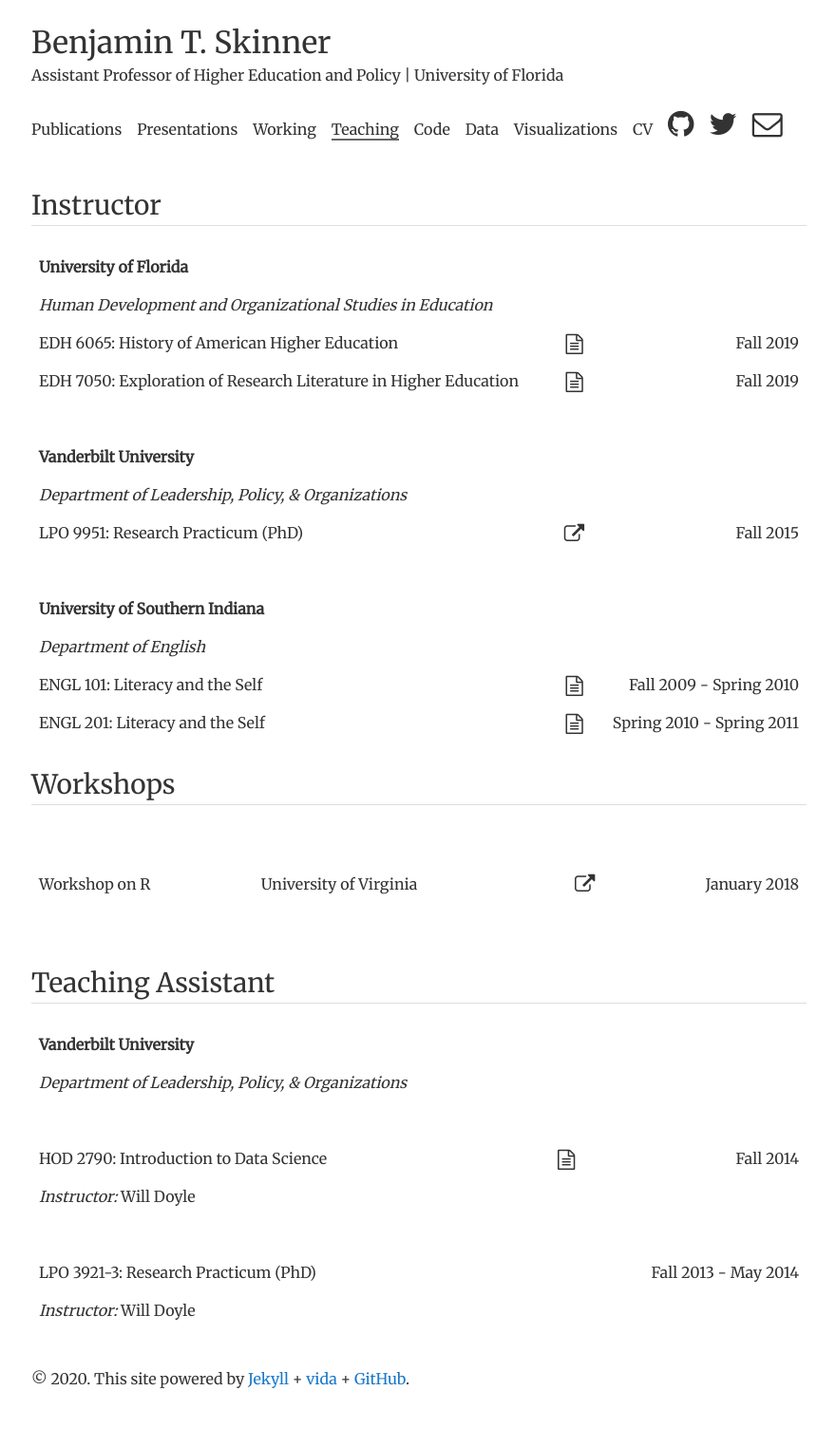
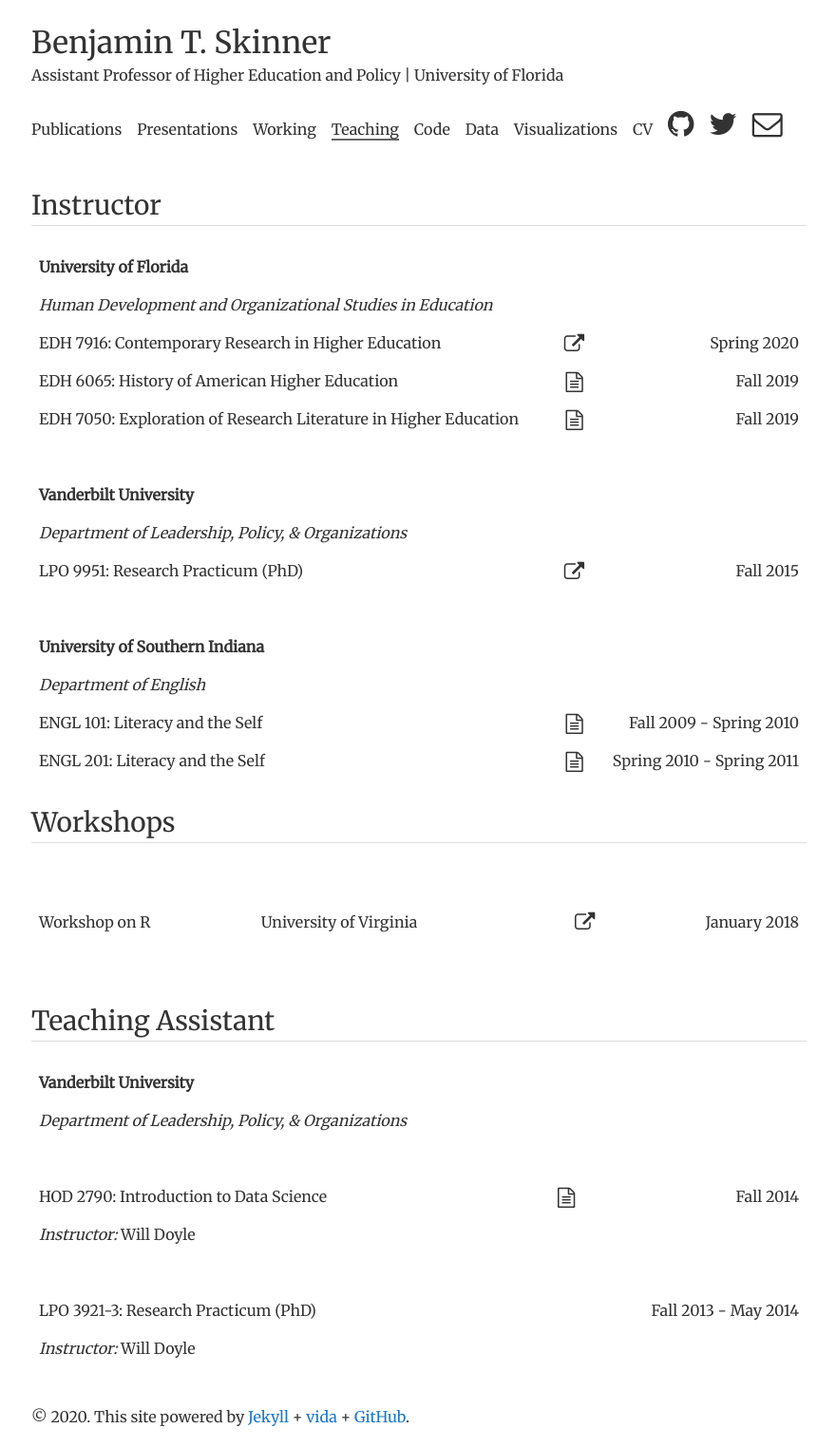
Before and after one commit to btskinner/btskinner.github.io, a Jekyll site: the page built from teaching/index.md, in a window 1280 px wide. Shown: the whole page at 95% size, without its empty margins (199-1079 px from the left). Built offline with Jekyll 4.4.1, drawn with Linux system fonts in a browser that asks for light colours; before the commit the page ends 1484 px from its top, so only the background shows below that.

Commit message:
update teaching for spring 2020

```diff
--- a/_config.yml
+++ b/_config.yml
@@ -4,6 +4,7 @@ jobstatus: Assistant Professor of Higher Education and Policy
 school: University of Florida
 baseurl: ""
 schoolurl:
+edquanturl: https://edquant.github.io
 github: https://github.com/btskinner
 twitter: https://twitter.com/btskinner
 mail: btskinner@coe.ufl.edu
--- a/teaching/index.md
+++ b/teaching/index.md
@@ -22,6 +22,7 @@ syllabus:
 | University of Florida       |   |            |
 |:--------------------------------|:---:|-----------:|
 | *Human Development and Organizational Studies in Education* ||
+| EDH 7916: Contemporary Research in Higher Education | [<i class="fa fa-external-link fa-lg"></i>]({{ site.edquanturl }}edh7916/){:class="iconlink"}| Spring 2020|
 | EDH 6065: History of American Higher Education | [<i class="fa fa-file-text-o fa-lg"></i>]({{ site.baseurl }}{{page.syllabus.edh6065}}){:class="iconlink"}| Fall 2019|
 | EDH 7050: Exploration of Research Literature in Higher Education | [<i class="fa fa-file-text-o fa-lg"></i>]({{ site.baseurl }}{{page.syllabus.edh7050}}){:class="iconlink"} | Fall 2019 |
 |||
```
Also changed, not shown: 1 other file.
